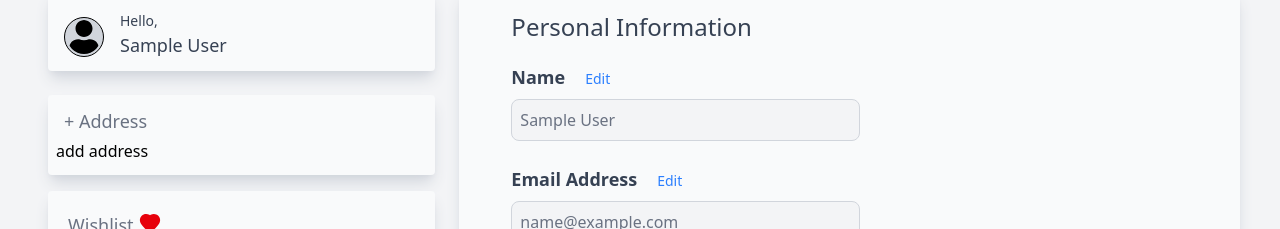
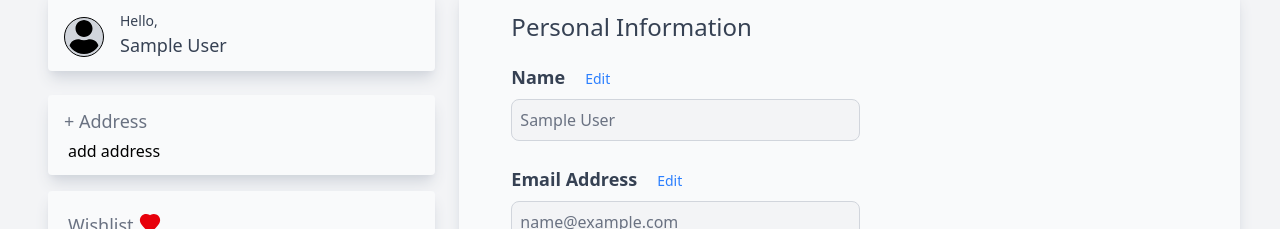
Before and after one commit to palpreeti23/e-commerce, a React (Vite) app: page /profile in a window 1280 px wide. Shown: the part 132-361 px from the top of the page. Built offline with nearby package versions, Linux system fonts and the light colour scheme; sample sign-in values are in the browser's storage.

Commit message:
fixed padding

```diff
--- a/src/components/Profile.jsx
+++ b/src/components/Profile.jsx
@@ -78,7 +78,7 @@ function Profile() {
                 ))}
               </ul>
             ) : (
-              <p>add address</p>
+              <p className="px-3">add address</p>
             )}
           </div>
         </div>
```
